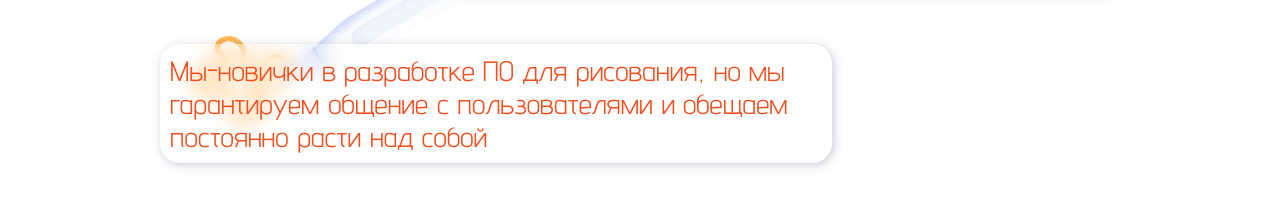
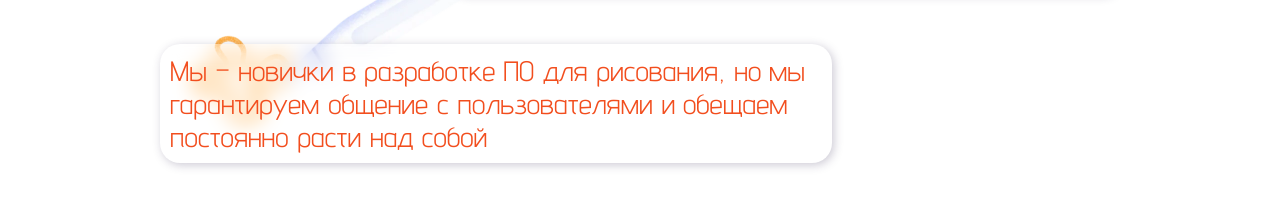
Before and after one commit to BlackDarkes/Doodle, a plain HTML site: page index.html in a window 1280 px wide. Shown: the part 1270-1482 px from the top of the page. Drawn offline with Linux system fonts and the light colour scheme.

Commit message:
Исправлена грамматическая ошибка

```diff
--- a/index.html
+++ b/index.html
@@ -80,7 +80,7 @@
                 <div class="about__text-second container about__right fade-in">Мы&nbsp;предлагаем необходимый
                     набор функций и
                     инструментов, помогающие пользователям реализовать их&nbsp;воображение </div>
-                <div class="container about__left fade-in">Мы-новички в&nbsp;разработке&nbsp;ПО для рисования,
+                <div class="container about__left fade-in">Мы – новички в&nbsp;разработке&nbsp;ПО для рисования,
                     но&nbsp;мы
                     гарантируем общение с
                     пользователями и&nbsp;обещаем постоянно расти над собой</div>
```
